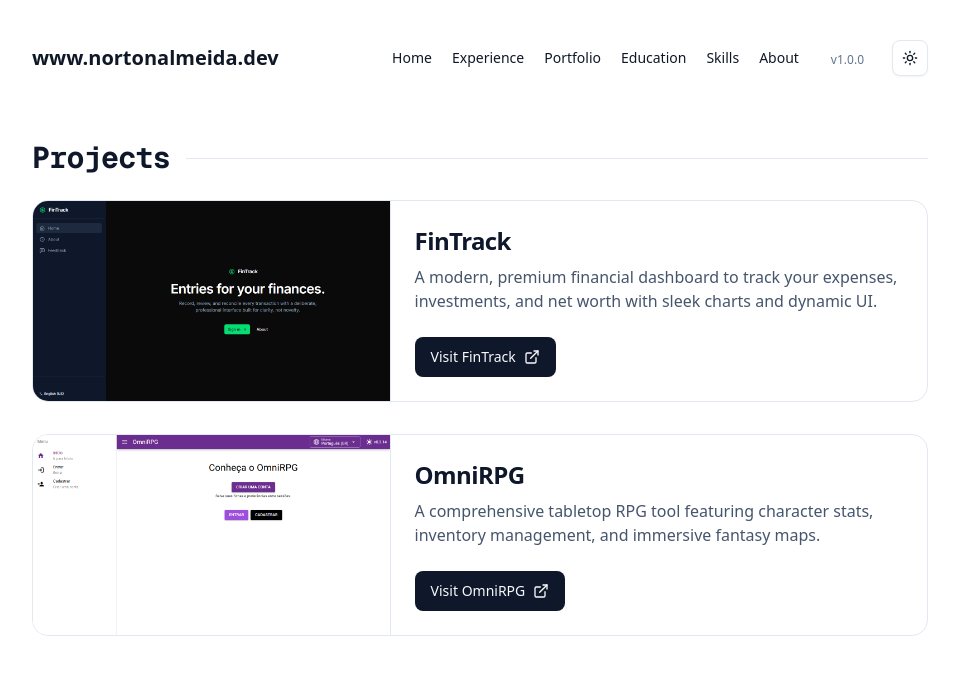
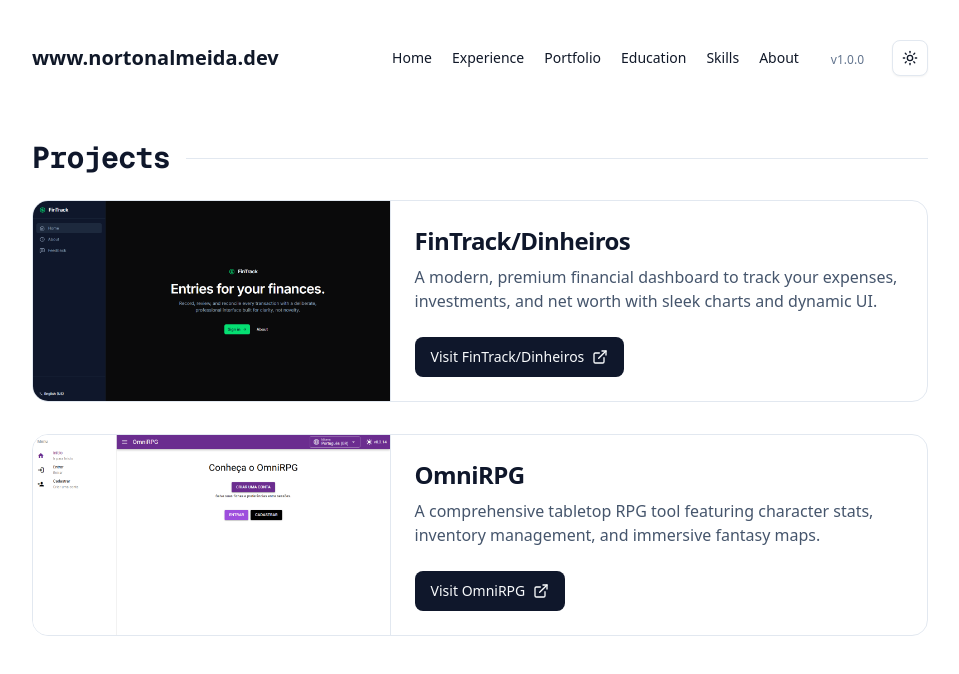
Before and after one commit to nortonx/nortonalmeida.dev, a Next.js app: page /portfolio in a window 1280 px wide. Shown: the top 674 px of the page, without its empty margins (160-1119 px from the left). Built offline with nearby package versions, Linux system fonts and the light colour scheme.

Commit message:
fix: update link on portfolio page (#28)

```diff
--- a/src/app/portfolio/page.tsx
+++ b/src/app/portfolio/page.tsx
@@ -5,8 +5,8 @@ import { ExternalLink } from "lucide-react"
 
 const projects = [
   {
-    title: "FinTrack",
-    url: "https://fintrack.nortonalmeida.dev",
+    title: "FinTrack/Dinheiros",
+    url: "https://dinheiros.app.br",
     image: "/fintrack.png",
     description:
       "A modern, premium financial dashboard to track your expenses, investments, and net worth with sleek charts and dynamic UI.",
```
Also changed, not shown: 1 other file (tests, documents, lock files or other folders).
